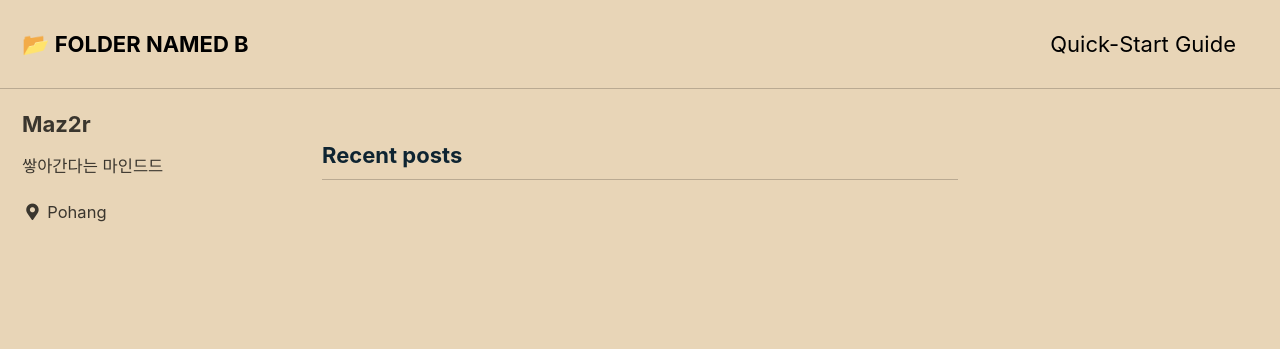
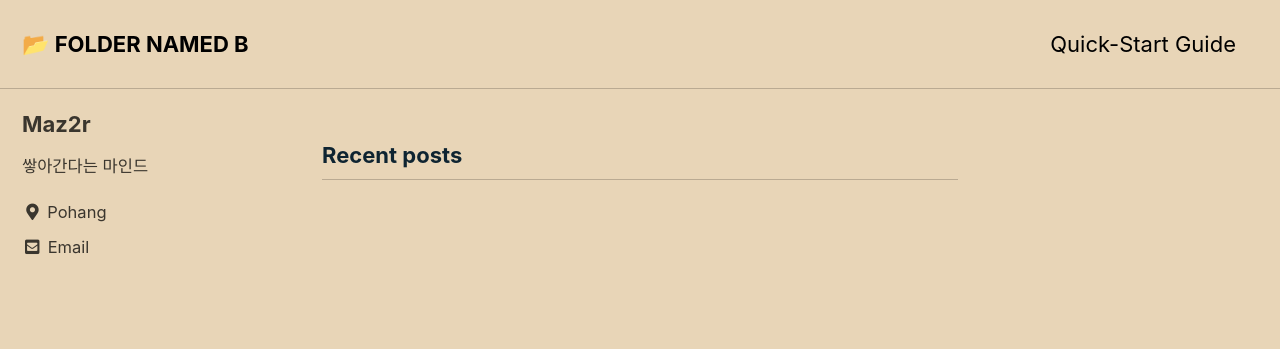
Before and after one commit to Maz2r/maz2r.github.io, a Jekyll site: the page built from index.html, in a window 1280 px wide. Shown: the top 349 px of the page. Built offline with Jekyll 4.4.1, drawn with Linux system fonts in a browser that asks for light colours; cached includes are drawn as plain includes; the list of posts is cut into pages by our own code.

Commit message:
Configuration updated

```diff
--- a/_config.yml
+++ b/_config.yml
@@ -106,9 +106,9 @@ analytics:
 author:
   name             : "Maz2r"
   avatar           : # path of avatar image, e.g. "/assets/images/bio-photo.jpg"
-  bio              : "쌓아간다는 마인드드"
+  bio              : "쌓아간다는 마인드"
   location         : "Pohang"
-  email            :
+  email            : "tigerinmaze2315@gmail.com"
   links:
     - label: "Email"
       icon: "fas fa-fw fa-envelope-square"
```
